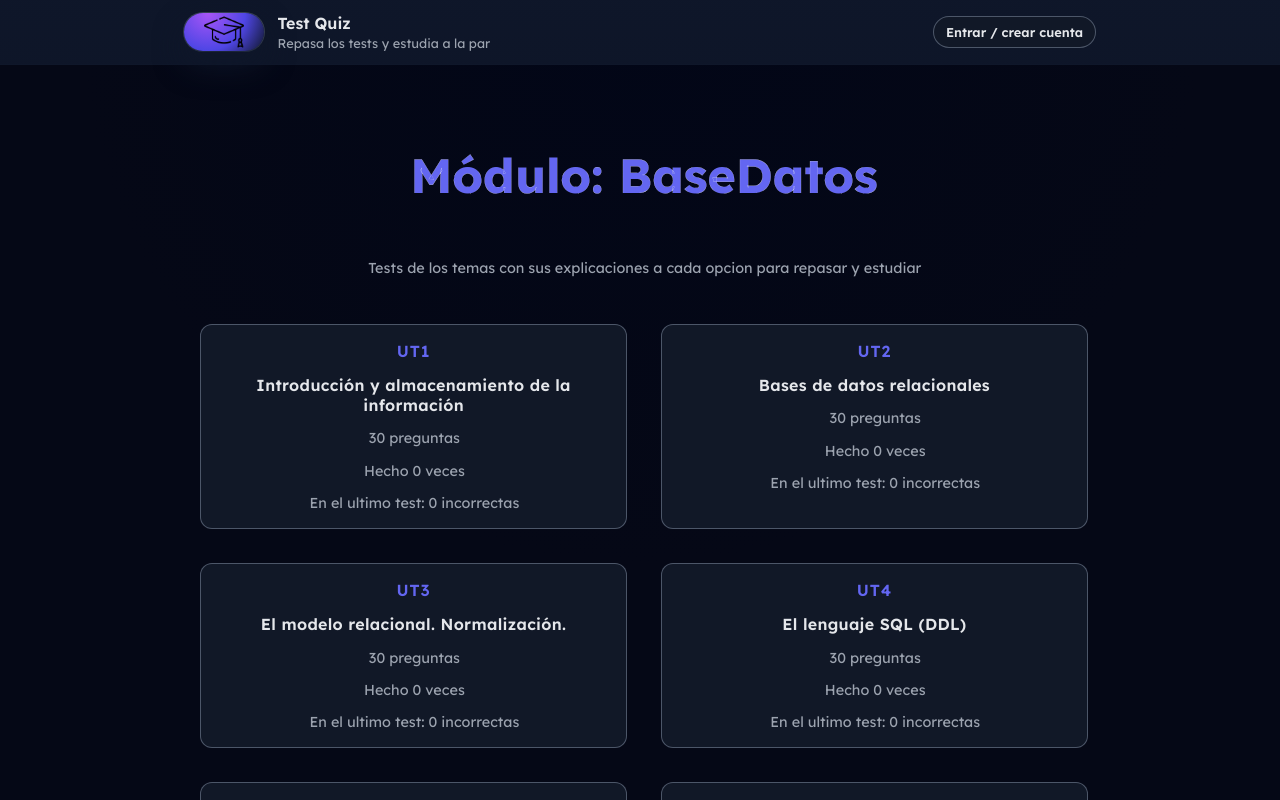
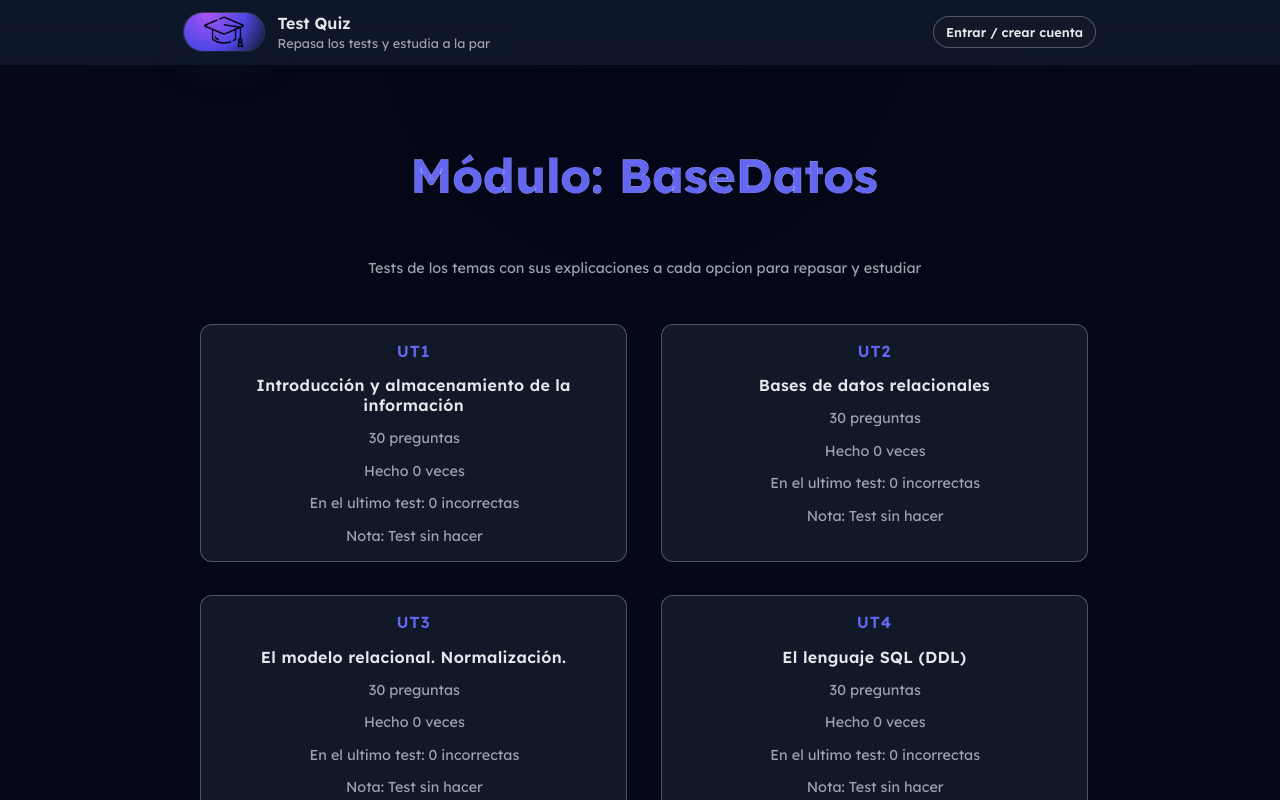
Before and after one commit to Ematius/Quiz-Daw, a React (Vite) app: page /modulo/baseDatos in a window 1280 px wide. Shown: the top 800 px of the page. Built offline with nearby package versions, Linux system fonts and the light colour scheme.

Commit message:
Add last-test score

```diff
--- a/src/Components/TopicCard.jsx
+++ b/src/Components/TopicCard.jsx
@@ -11,6 +11,14 @@ export function TopicCard({
   attempts = 0,
   lastTestIncorrectCount = 0,
 }) {
+  function calcularNota() {
+    if(attempts === 0) {
+      return "Test sin hacer";
+    }
+    return (((30 - lastTestIncorrectCount) / 30) * 10).toFixed(2);
+  }
+
+
   return (
     <Link to={to} className="topic-card">
       <span className="topic-card__badge">{id}</span>
@@ -20,6 +28,9 @@ export function TopicCard({
       <p className="topic-card__meta">
         En el ultimo test: {lastTestIncorrectCount} incorrectas
       </p>
+      <p className="topic-card__meta">
+      Nota: {calcularNota()}
+      </p>
     </Link>
   );
 }
```
